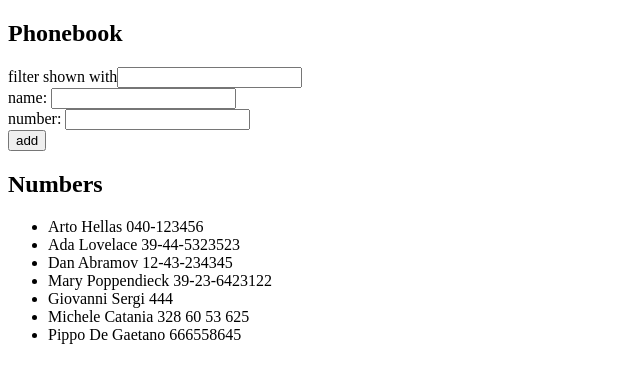
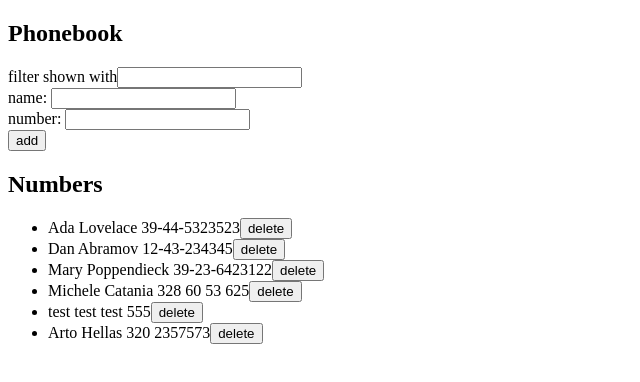
Before and after one commit to Giuva-Sergi/full-stack-open, a React (Vite) app in the folder part-2/phonebook/: page / in a window 1280 px wide. Shown: the top 382 px of the page, without its empty margins (0-640 px from the left). Built offline with nearby package versions, Linux system fonts and the light colour scheme; data requests are answered from the project's data file.

Commit message:
2.14 done

```diff
--- a/part-2/phonebook/db.json
+++ b/part-2/phonebook/db.json
@@ -1,10 +1,5 @@
 {
   "persons": [
-    {
-      "name": "Arto Hellas",
-      "number": "040-123456",
-      "id": "1"
-    },
     {
       "name": "Ada Lovelace",
       "number": "39-44-5323523",
@@ -21,19 +16,19 @@
       "id": "4"
     },
     {
-      "id": "9b79",
-      "name": "Giovanni Sergi",
-      "number": "444"
-    },
-    {
       "id": "86db",
       "name": "Michele Catania",
       "number": "328 60 53 625"
     },
     {
-      "id": "9445",
-      "name": "Pippo De Gaetano",
-      "number": "666558645"
+      "id": "e7ea",
+      "name": "test test test",
+      "number": "555"
+    },
+    {
+      "id": "7289",
+      "name": "Arto Hellas",
+      "number": "320 2357573"
     }
   ]
 }
--- a/part-2/phonebook/src/App.jsx
+++ b/part-2/phonebook/src/App.jsx
@@ -2,7 +2,6 @@ import { useEffect, useState } from "react";
 import Person from "./components/Person";
 import Searchbar from "./components/Searchbar";
 import AddPersonForm from "./components/AddPersonForm";
-import axios from "axios";
 import { createContact, getContacts } from "./services/contacts";
 
 function App() {
@@ -13,7 +12,7 @@ function App() {
 
   useEffect(() => {
     getContacts().then((contacts) => setPersons(contacts));
-  }, []);
+  }, [persons, setPersons]);
 
   function addPerson(e) {
     e.preventDefault();
@@ -58,7 +57,12 @@ function App() {
       <h2>Numbers</h2>
       <ul>
         {filteredPersons.map((person) => (
-          <Person key={person.id} name={person.name} number={person.number} />
+          <Person
+            key={person.id}
+            id={person.id}
+            name={person.name}
+            number={person.number}
+          />
         ))}
       </ul>
     </div>
--- a/part-2/phonebook/src/components/Person.jsx
+++ b/part-2/phonebook/src/components/Person.jsx
@@ -1,8 +1,15 @@
-function Person({ name, number }) {
+import { deleteContact } from "../services/contacts";
+
+function Person({ id, name, number }) {
+  function handleDelete() {
+    window.confirm(`Delete ${name} ?`);
+    deleteContact(id);
+  }
   return (
     <li>
       <span>{name} </span>
       <span>{number}</span>
+      <button onClick={() => handleDelete()}>delete</button>
     </li>
   );
 }
--- a/part-2/phonebook/src/services/contacts.js
+++ b/part-2/phonebook/src/services/contacts.js
@@ -14,4 +14,9 @@ const createContact = function (newContact) {
   return request.then((res) => res.data);
 };
 
-export { getContacts, createContact };
+const deleteContact = function (id) {
+  const request = axios.delete(`${BASE_URL}/${id}`);
+  return request.then((res) => res.data);
+};
+
+export { getContacts, createContact, deleteContact };
```
